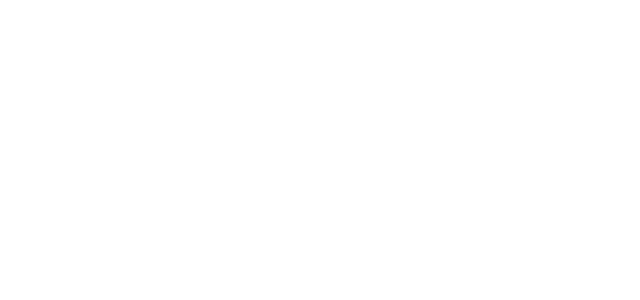
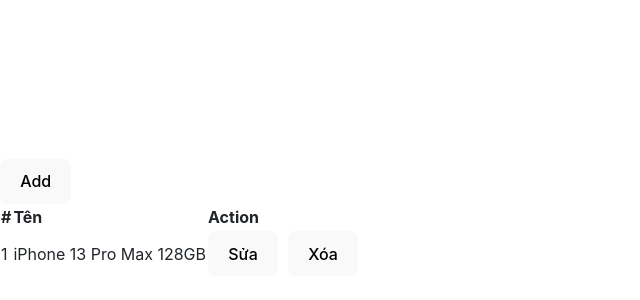
Before and after one commit to hoang2001lg/TKW-31-DATN, a React (Vite) app in the folder DATN/: page /admin/subject in a window 1280 px wide. Before the commit this address had no page. Shown: the part 182-482 px from the top of the page, without its empty margins (0-640 px from the left). Built offline with nearby package versions, Linux system fonts and the light colour scheme; data requests are answered from the project's data file; a web font is replaced by a local one.

Commit message:
ft:crud subject

```diff
--- /dev/null
+++ b/DATN/db.json
@@ -0,0 +1,8 @@
+{
+  "subjects": [
+    {
+      "name": "iPhone 13 Pro Max 128GB ",
+      "id": 2
+    }
+  ]
+}
--- a/DATN/package.json
+++ b/DATN/package.json
@@ -4,14 +4,16 @@
   "version": "0.0.0",
   "type": "module",
   "scripts": {
-
+    "server": "json-server --watch db.json --port 3004",
     "dev": "vite",
     "build": "tsc && vite build",
     "preview": "vite preview"
   },
   "dependencies": {
     "axios": "^0.27.2",
+    "bootstrap": "^5.2.2",
     "react": "^18.2.0",
+    "react-bootstrap": "^2.5.0",
     "react-dom": "^18.2.0",
     "react-hook-form": "^7.36.1",
     "react-router-dom": "^6.4.1"
--- a/DATN/src/App.tsx
+++ b/DATN/src/App.tsx
@@ -1,18 +1,54 @@
-import { useState } from 'react'
+import { useEffect, useState } from 'react'
 import { Route, Routes } from 'react-router-dom'
+import { addSubject, listSubject, removeSubject, updateSubject } from './api/subject'
 import './App.css'
+import AdminLayout from './layout/AdminLayout'
 import WebsiteLayout from './layout/WebsiteLayout'
+import Addsubject from './page/admin/subject/AddSubject'
+import Editsubject from './page/admin/subject/EditSubject'
+import ListSubject from './page/admin/subject/ListSubject'
 import HomePage from './page/HomePage'
+import { TypeSubject } from './Type/TypeSubject'
 
 function App() {
-
+//Subject start
+const [subjects, setSubjects] = useState<TypeSubject[]>([]);
+useEffect(() => {
+  const getSubject = async () => {
+    const { data } = await listSubject();
+    setSubjects(data);
+  };
+  getSubject();
+}, [])
+const onHandleRemoveSubject = (id: number) => {
+  if (window.confirm('Are you sure you want to remove  ?')) {
+    removeSubject(id);
+    setSubjects(subjects.filter(item => item.id !== id));
+  }
+}
+const onHandleAddSubject = async (subject: TypeSubject) => {
+  const { data } = await addSubject(subject);
+  setSubjects([...subjects, data]);
+  alert("Success!");
+}
+const onHandleUpdateSubject = async (subject: TypeSubject) => {
+  const { data } = await updateSubject(subject);
+  setSubjects(subjects.map(item => item.id == data.id ? data : item));
+}
+//Subject End
   return (
     <>
         <Routes>
           <Route path='/' element={< WebsiteLayout/>} >
               <Route index  element={<HomePage/>} />
           </Route>
-
+          <Route path="admin" element={< AdminLayout />}>
+          <Route path='subject'>
+            <Route index element={<ListSubject subjects={subjects} onRemovee={onHandleRemoveSubject} />} />
+            <Route path='add' element={<Addsubject onAddSubject={onHandleAddSubject} subjects={subjects} />} />
+            <Route path=':id/edit' element={<Editsubject onUpdateSubject={onHandleUpdateSubject} subjects={subjects} />} />
+          </Route>
+        </Route>
         </Routes>
     </>
   )
--- /dev/null
+++ b/DATN/src/Type/TypeSubject.ts
@@ -0,0 +1,5 @@
+export type TypeSubject = {
+    id?: number,
+    name: string,
+    description: string,
+}
--- /dev/null
+++ b/DATN/src/api/instance.tsx
@@ -0,0 +1,6 @@
+import axios from 'axios';
+
+const instance = axios.create({
+    baseURL: "http://localhost:3004"
+});
+export default instance;
--- /dev/null
+++ b/DATN/src/api/subject.ts
@@ -0,0 +1,23 @@
+import { TypeSubject } from "../Type/TypeSubject";
+import instance from "./instance";
+
+export const listSubject = () => {
+    const url = `/subjects`;
+    return instance.get(url);
+}
+export const removeSubject = (id: number) => {
+    const url = `/subjects/${id}`;
+    return instance.delete(url);
+}
+export const addSubject = (subject: TypeSubject) => {
+    const url = `/subjects`;
+    return instance.post(url, subject);
+}
+export const readSubject = (id: number) => {
+    const url = `/subjects/${id}`;
+    return instance.get(url);
+}
+export const updateSubject = (subject: TypeSubject) => {
+    const url = `subjects/${subject.id}`
+    return instance.put(url, subject)
+}
--- a/DATN/src/layout/AdminLayout.tsx
+++ b/DATN/src/layout/AdminLayout.tsx
@@ -1,10 +1,11 @@
 import React from 'react'
+import { Outlet } from 'react-router-dom'
 
 type Props = {}
 
 const AdminLayout = (props: Props) => {
   return (
-    <div>AdminLayout</div>
+    <Outlet></Outlet>
   )
 }
 
--- /dev/null
+++ b/DATN/src/page/admin/subject/AddSubject.tsx
@@ -0,0 +1,38 @@
+import React from 'react'
+import { Form } from 'react-bootstrap'
+import { useForm,SubmitHandler } from 'react-hook-form'
+import { useNavigate } from 'react-router-dom'
+import { TypeSubject } from '../../../Type/TypeSubject'
+type AddSubjectProps = {
+  onAddSubject: (subject: TypeSubject) => void,
+}
+type formInput = {
+  name: string,
+  description: string
+}
+const Addsubject = (props: AddSubjectProps) => {
+  const { register, handleSubmit, formState: { errors } } = useForm<formInput>();
+  const navitage = useNavigate();
+  const onSubmit: SubmitHandler<formInput> = (data: TypeSubject) => {
+    props.onAddSubject(data)
+    navitage("/admin/subject");
+  }
+  return (
+    <Form action='' onSubmit={handleSubmit(onSubmit)} style={{ maxWidth: '1200px', margin: 'auto' }}>
+      <Form.Group className="mb-3" controlId="formBasicEmail">
+        <Form.Label><h4>Thêm Mới</h4></Form.Label>
+        <Form.Group>
+          <Form.Label>Nhập Tên</Form.Label>
+          <Form.Control type="text" {...register('name', { required: true })} />
+          {errors.name && errors.name.type === "required" && <span className="validate">Tên danh mục không được để trốnggggg</span>}
+          <br />
+        </Form.Group>
+      </Form.Group>
+      <button type="submit">
+        Submit
+      </button>
+    </Form>
+  )
+}
+
+export default Addsubject
--- /dev/null
+++ b/DATN/src/page/admin/subject/EditSubject.tsx
@@ -0,0 +1,49 @@
+import React, { useEffect } from 'react'
+import { Button, Form } from 'react-bootstrap'
+import { useForm, SubmitHandler } from 'react-hook-form';
+import { useNavigate, useParams } from 'react-router-dom';
+import { readSubject } from '../../../api/subject'
+import { TypeSubject } from '../../../Type/TypeSubject';
+
+type UpdateSubjectProps = {
+  onUpdateSubject: (subject: TypeSubject) => void
+}
+type FormInputs = {
+  name: string,
+  description: string
+}
+const Editsubject = (props: UpdateSubjectProps) => {
+  const { register, handleSubmit, formState: { errors }, reset } = useForm<FormInputs>();
+  const navigate = useNavigate();
+  const { id } = useParams();
+
+  useEffect(() => {
+    const getSubject = async () => {
+      const { data } = await readSubject(id);
+      reset(data);
+    }
+    getSubject();
+  }, [])
+  const onSubmit: SubmitHandler<FormInputs> = data => {
+    props.onUpdateSubject(data);
+    navigate("/admin/subject");
+  }
+  return (
+    <div>
+      <Form action='' onSubmit={handleSubmit(onSubmit)} style={{ maxWidth: '1200px', margin: 'auto' }}>
+        <Form.Group className="mb-3" controlId="formBasicEmail">
+          <Form.Label><h4>Cập Nhật</h4></Form.Label>
+          <Form.Group>
+            <Form.Label>Nhập Tên</Form.Label>
+            <Form.Control type="text" {...register('name', { required: true })} />
+          </Form.Group>
+        </Form.Group>
+        <Button variant="primary" type="submit">
+          Submit
+        </Button>
+      </Form>
+    </div>
+  )
+}
+
+export default Editsubject
--- /dev/null
+++ b/DATN/src/page/admin/subject/ListSubject.tsx
@@ -0,0 +1,39 @@
+import React, { useEffect, useState } from 'react'
+import { Link, NavLink } from 'react-router-dom'
+import { listSubject } from '../../../api/subject';
+import { TypeSubject } from '../../../Type/TypeSubject';
+
+
+type ListSubject = {
+  subjects: TypeSubject,
+  onRemovee: (category: TypeSubject) => void
+}
+function ListSubject(props: ListSubject) {
+  return (
+    <div>
+      <NavLink to='add'><button className=''>Add</button></NavLink>
+      <table >
+        <thead>
+          <tr>
+            <th>#</th>
+            <th>Tên</th>
+            <th>Action</th>
+          </tr>
+        </thead>
+        <tbody>
+        {props.subjects?.map((item, index) => {
+            return <tr key={index}>
+              <td>{index + 1}</td>
+              <td>{item.name}</td>
+              <td>
+              <Link to={`/admin/subject/${item.id}/edit`}><button >Sửa</button></Link>
+                <button style={{ marginLeft: '10px' }} onClick={() => props.onRemovee(item.id)} >Xóa</button>
+              </td>
+            </tr>
+          })}
+        </tbody>
+      </table>
+    </div>
+  )
+}
+export default ListSubject
--- /dev/null
+++ b/DATN/src/page/admin/subject/j.js
@@ -0,0 +1 @@
+var abc = 1000;
```
Also changed, not shown: 1 other file (tests, documents, lock files or other folders).
